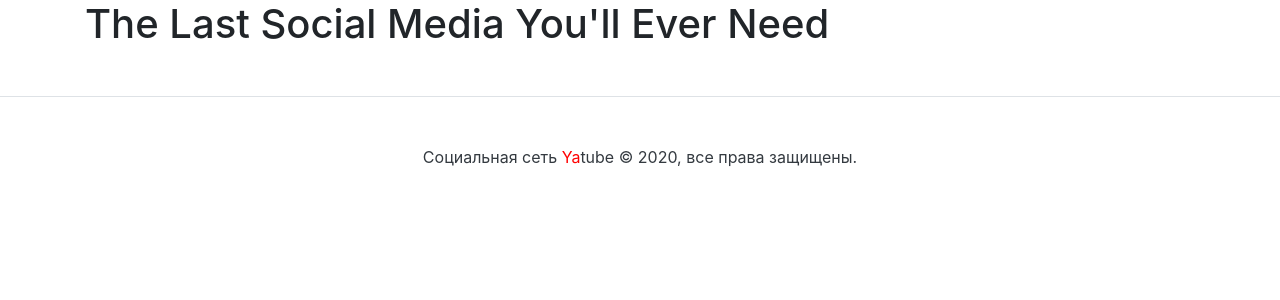
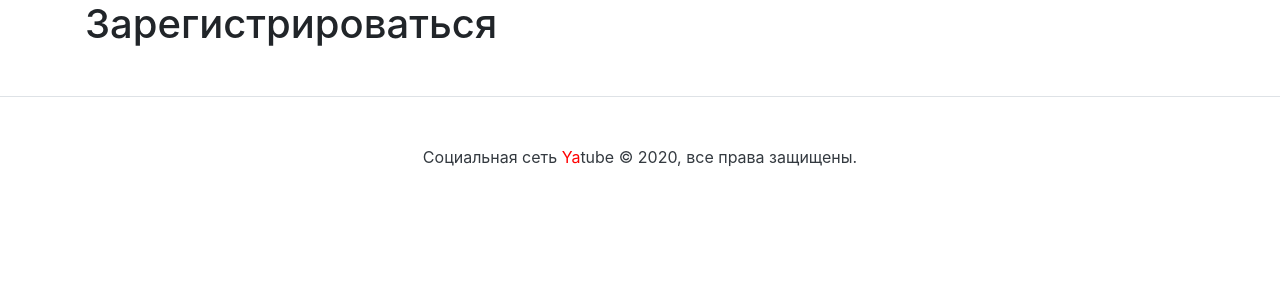
Before and after one commit to irinabobina/hw02_community, a Django app: template templates/base.html in a window 1280 px wide. Shown: the part 56-356 px from the top of the page. Run offline with Django 3.2, Linux system fonts and the light colour scheme; the template is opened without the code that fills it, so the values that code supplies are empty; some libraries are stand-ins or nearby versions.

Commit message:
иориоь

```diff
--- a/templates/base.html
+++ b/templates/base.html
@@ -16,7 +16,7 @@
     {% include 'nav.html' %}
     <main>
         <div class="container">
-            <h1>{% block header %}The Last Social Media You'll Ever Need{% endblock %}</h1>
+            <h1>{% block header %}Зарегистрироваться{% endblock %}</h1>
             {% block content %}
             <!-- Содержимое страницы -->
             {% endblock %}
```
